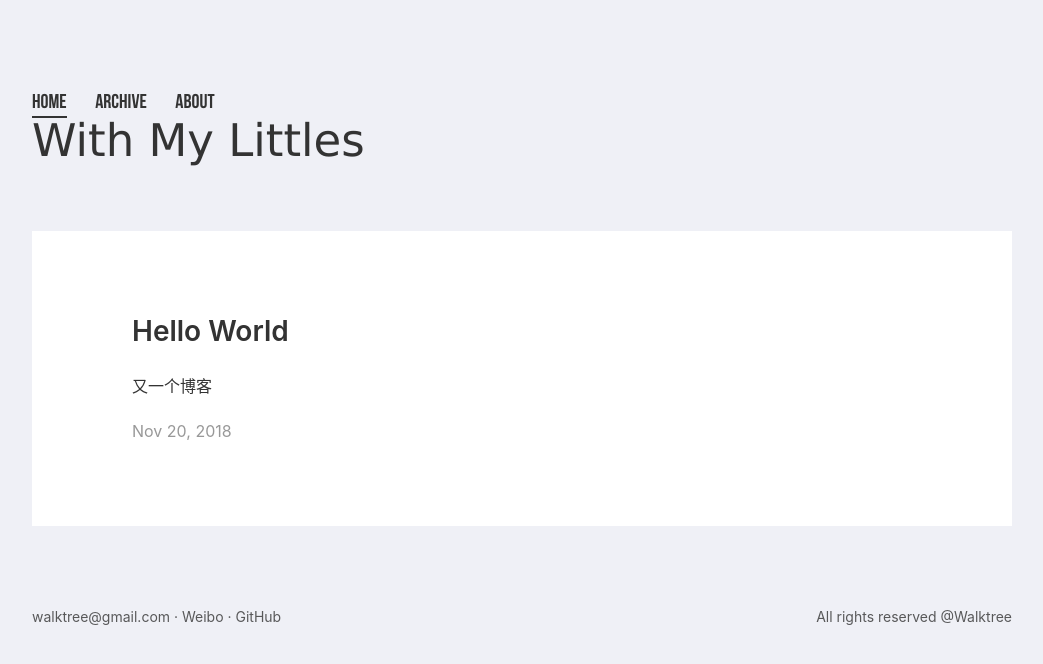
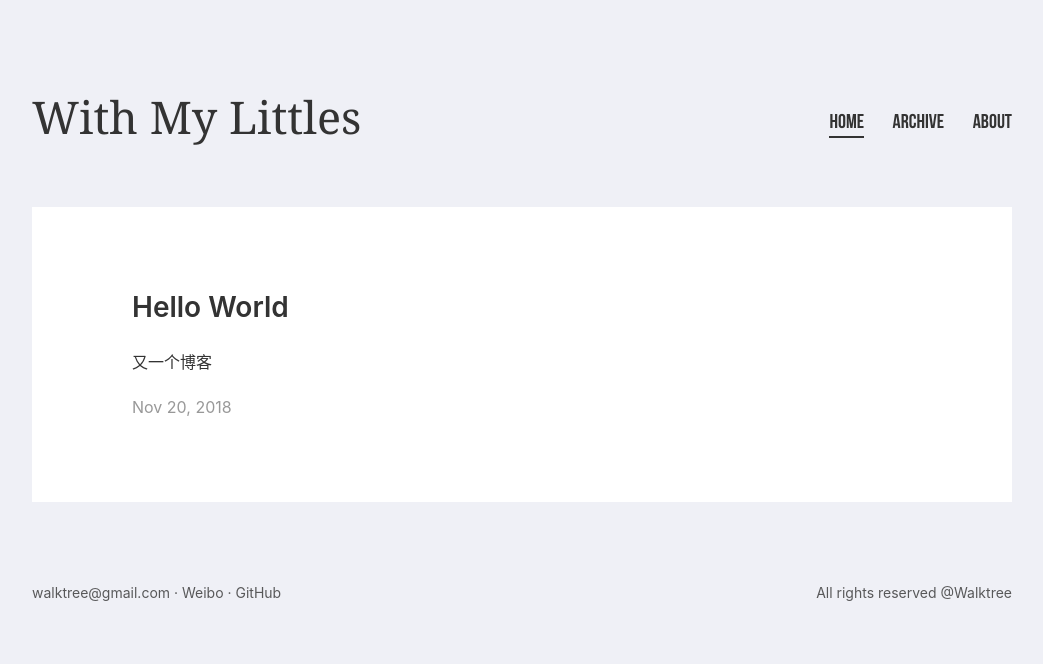
Before and after one commit to walktree/walktree.github.com, a plain HTML site: page index.html in a window 1280 px wide. Shown: the whole page, without its empty margins (118-1161 px from the left). Drawn offline with Linux system fonts and the light colour scheme.

Commit message:
Site updated: 2018-11-20 16:21:02

```diff
--- a/css/index.css
+++ b/css/index.css
@@ -77,13 +77,14 @@ body {
       font-size: 45px;
       line-height: 53px;
       color: #333;
-      font-family: Verdana; }
+      font-family: Merriweather, "PT Serif", Georgia, "Times New Roman", serif; }
       #nav > .header > .title:hover {
         opacity: .7; }
   #nav > .ctnWrap {
-    display: flex;
+    float: right;
     flex-wrap: wrap;
-    justify-content: space-between; }
+    justify-content: space-between;
+    padding-top: 20px; }
     #nav > .ctnWrap > .menu {
       text-align: right; }
     @media screen and (max-width: 600px) {
```
